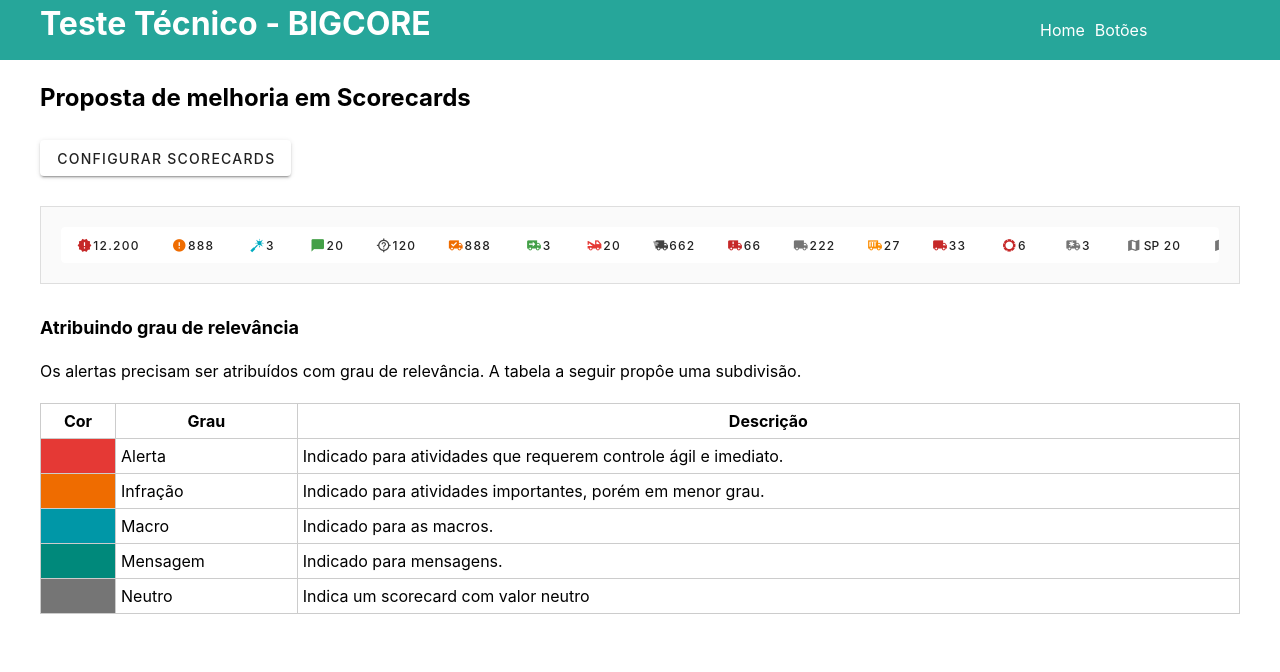
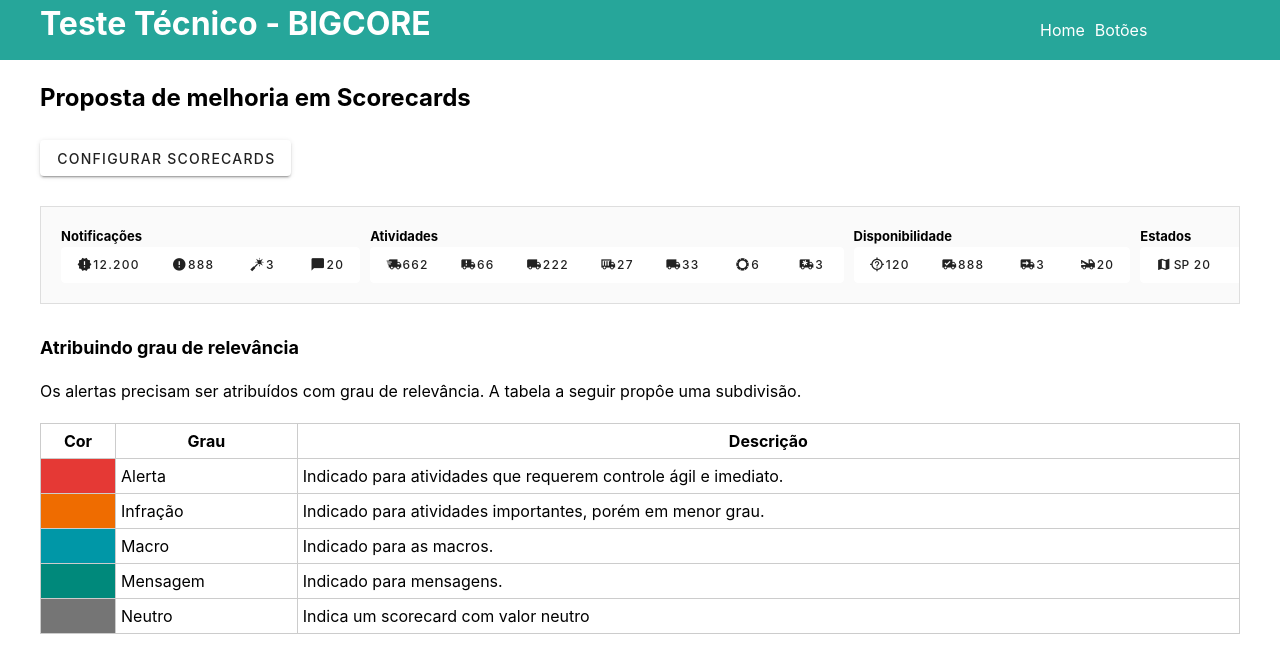
Before and after one commit to mateusavila/bigcore-test, a Vue app: page /botoes in a window 1280 px wide. Shown: the top 672 px of the page. Built offline with nearby package versions, Linux system fonts and the light colour scheme.

Commit message:
feat: update color

```diff
--- a/src/pages/buttons.vue
+++ b/src/pages/buttons.vue
@@ -8,6 +8,11 @@ import ModalConfigScorecards from '../components/ModalConfigScorecards.vue'
 import { useConfigScorecards } from '../composables/useConfigScorecards'
 
 const toggle = ref<number[]>([])
+const toggle1 = ref<number[]>([])
+const toggle2 = ref<number[]>([])
+const toggle3 = ref<number[]>([])
+const toggle4 = ref<number[]>([])
+const toggle5 = ref<number[]>([])
 
 const { alertToggle,
     alertActivity,
@@ -18,8 +23,7 @@ const { alertToggle,
     limitVisibility,
     amountScorecards } = useConfigScorecards()
 
-
-const items = ref<ListScorecard[]>([
+const alerts = ref<ListScorecard[]>([
   {
     id: 1,
     text: '12.200 alertas',
@@ -56,6 +60,9 @@ const items = ref<ListScorecard[]>([
     icon: 'mdi-message',
     category: 'alerts'
   },
+])
+
+const availability = ref<ListScorecard[]>([
   {
     id: 5,
     text: '120 desconhecido',
@@ -92,6 +99,9 @@ const items = ref<ListScorecard[]>([
     icon: 'mdi-tow-truck',
     category: 'availability'
   },
+])
+
+const activities = ref<ListScorecard[]>([
   {
     id: 9,
     text: '662 operação',
@@ -155,57 +165,10 @@ const items = ref<ListScorecard[]>([
     icon: 'mdi-truck-snowflake',
     category: 'activities'
   },
-  {
-    id: 16,
-    text: '20 SP',
-    color: 'grey-darken-1',
-    activeColor: 'grey-darken-2',
-    value: '20',
-    icon: 'mdi-map',
-    category: 'states',
-    helper: 'SP'
-  },
-  {
-    id: 17,
-    text: '19 RS',
-    color: 'grey-darken-1',
-    activeColor: 'grey-darken-2',
-    value: '19',
-    icon: 'mdi-map',
-    category: 'states',
-    helper: 'RS'
-  },
-  {
-    id: 18,
-    text: '15 SC',
-    color: 'grey-darken-1',
-    activeColor: 'grey-darken-2',
-    value: '15',
-    icon: 'mdi-map',
-    category: 'states',
-    helper: 'SC'
-  },
-  {
-    id: 19,
-    text: '10 PR',
-    color: 'grey-darken-1',
-    activeColor: 'grey-darken-2',
-    value: '10',
-    icon: 'mdi-map',
-    category: 'states',
-    helper: 'RS'
-  },
-  {
-    id: 20,
-    text: '5 MG',
-    color: 'grey-darken-1',
-    activeColor: 'grey-darken-2',
-    value: '5',
-    icon: 'mdi-map',
-    category: 'states',
-    helper: 'MG'
-  },
-  {
+])
+
+const cities = ref<ListScorecard[]>([
+{
     id: 21,
     text: '5 Rio de Janeiro',
     color: 'grey-darken-1',
@@ -257,60 +220,70 @@ const items = ref<ListScorecard[]>([
   }
 ])
 
-const toggleItems = computed(() => {
-  const list = items.value.filter((item) => {
-    if (item.category === 'alerts' && alertToggle.value) {
-      return item.value
-    }
-    if (item.category === 'activities' && alertActivity.value) {
-      return item.value
-    }
-    if (item.category === 'availability' && alertAvailability.value) {
-      return item.value
-    }
-    if (item.category === 'cities' && alertCity.value) {
-      return item.value
-    }
-    if (item.category === 'states' && alertState.value) {
-      return item.value
-    }
-  })
-  return list.slice(0, limitVisibility.value ? amountScorecards.value : list.length)
-})
+const states = ref<ListScorecard[]>([
+  {
+    id: 16,
+    text: '20 SP',
+    color: 'grey-darken-1',
+    activeColor: 'grey-darken-2',
+    value: '20',
+    icon: 'mdi-map',
+    category: 'states',
+    helper: 'SP'
+  },
+  {
+    id: 17,
+    text: '19 RS',
+    color: 'grey-darken-1',
+    activeColor: 'grey-darken-2',
+    value: '19',
+    icon: 'mdi-map',
+    category: 'states',
+    helper: 'RS'
+  },
+  {
+    id: 18,
+    text: '15 SC',
+    color: 'grey-darken-1',
+    activeColor: 'grey-darken-2',
+    value: '15',
+    icon: 'mdi-map',
+    category: 'states',
+    helper: 'SC'
+  },
+  {
+    id: 19,
+    text: '10 PR',
+    color: 'grey-darken-1',
+    activeColor: 'grey-darken-2',
+    value: '10',
+    icon: 'mdi-map',
+    category: 'states',
+    helper: 'RS'
+  },
+  {
+    id: 20,
+    text: '5 MG',
+    color: 'grey-darken-1',
+    activeColor: 'grey-darken-2',
+    value: '5',
+    icon: 'mdi-map',
+    category: 'states',
+    helper: 'MG'
+  }
+])
 
-const toggleItemsFull = computed(() => {
-  const list = items.value.filter((item) => {
-    if (item.category === 'alerts' && alertToggle.value) {
-      return item.value
-    }
-    if (item.category === 'activities' && alertActivity.value) {
-      return item.value
-    }
-    if (item.category === 'availability' && alertAvailability.value) {
-      return item.value
-    }
-    if (item.category === 'states' && alertState.value) {
-      return item.value
-    }
-    if (item.category === 'cities' && alertCity.value) {
-      return item.value
-    }
-  })
-  return list
-})
-
-const applyColors = (value: number, color: string) => toggle.value.includes(value) ? '#fff' : color
+const applyColors = (value: number, color: string, model: any) => {
+  const array = [model]
+  array.includes(value) ? '#fff' : color
+}
 
 const modal = ref<boolean>(false)
 const configScorecard = ref<boolean>(false)
 const openModal = () => modal.value = true
 const updateConfigScorecard = () => configScorecard.value = true
 
-watch(() => limitVisibility.value, (limit) => {
-  if (limit) {
-    amountScorecards.value = toggleItems.value.length
-  }
-})
+const toggleItemsFull = computed(() => [...alerts.value, ...activities.value, ...availability.value, ...states.value, ...cities.value])
 
 const showFirst3Letters = (city: string) => city.length > 3 ? city.substring(0, 3) : city
 
@@ -332,10 +305,11 @@ const filterData = (data: HandleFilterConfig) => {
     <CardTitle>Proposta de melhoria em Scorecards</CardTitle>
     <v-btn @click="updateConfigScorecard">Configurar Scorecards</v-btn>
     <div class="box">
-      <v-btn-toggle multiple density="compact" v-model="toggle">
-        <v-btn :active-color v-for="{id, text, icon, activeColor, color, value, helper}, key in toggleItems" :key :value="id">
+      <template v-if="limitVisibility">
+        <v-btn-toggle multiple density="compact" v-model="toggle">
+        <v-btn :active-color v-for="{id, text, icon, activeColor, color, value, helper}, key in alerts" :key :value="id">
           <v-tooltip :text activator="parent" location="top" />
-          <v-icon :icon :size="!hideNumbers ? 'small' : 'large'" :color="applyColors(id, color)" />
+          <v-icon :icon :size="!hideNumbers ? 'small' : 'large'" :color="applyColors(id, color, toggle)" />
           <span v-if="!hideNumbers" class="button-info"><span class="helper" v-if="helper">{{showFirst3Letters(helper)}}</span> {{ value }}</span>
         </v-btn>
         <v-btn :value="0" v-if="limitVisibility" @click="openModal">
@@ -343,6 +317,79 @@ const filterData = (data: HandleFilterConfig) => {
           <v-icon icon="mdi-plus-box" size="large" />
         </v-btn>
       </v-btn-toggle>
+      </template>
+      <template  v-if="!limitVisibility">
+        <div class="box-item">
+          <p>Notificações</p>
+          <v-btn-toggle multiple density="compact" v-model="toggle">
+            <v-btn :active-color v-for="{id, text, icon, activeColor, color, value, helper}, key in alerts" :key :value="id">
+              <v-tooltip :text activator="parent" location="top" />
+              <v-icon :icon :size="!hideNumbers ? 'small' : 'large'" :color="applyColors(id, color, toggle)" />
+              <span v-if="!hideNumbers" class="button-info"><span class="helper" v-if="helper">{{showFirst3Letters(helper)}}</span> {{ value }}</span>
+            </v-btn>
+            <v-btn :value="0" v-if="limitVisibility" @click="openModal">
+              <v-tooltip text="Clique para ver todos" activator="parent" location="top" />
+              <v-icon icon="mdi-plus-box" size="large" />
+            </v-btn>
+          </v-btn-toggle>
+        </div>
+        <div class="box-item">
+          <p>Atividades</p>
+          <v-btn-toggle multiple density="compact" v-model="toggle1">
+            <v-btn :active-color v-for="{id, text, icon, activeColor, color, value, helper}, key in activities" :key :value="id">
+              <v-tooltip :text activator="parent" location="top" />
+              <v-icon :icon :size="!hideNumbers ? 'small' : 'large'" :color="applyColors(id, color, toggle1)" />
+              <span v-if="!hideNumbers" class="button-info"><span class="helper" v-if="helper">{{showFirst3Letters(helper)}}</span> {{ value }}</span>
+            </v-btn>
+            <v-btn :value="0" v-if="limitVisibility" @click="openModal">
+              <v-tooltip text="Clique para ver todos" activator="parent" location="top" />
+              <v-icon icon="mdi-plus-box" size="large" />
+            </v-btn>
+          </v-btn-toggle>
+        </div>
+        <div class="box-item">
+          <p>Disponibilidade</p>
+          <v-btn-toggle multiple density="compact" v-model="toggle2">
+            <v-btn :active-color v-for="{id, text, icon, activeColor, color, value, helper}, key in availability" :key :value="id">
+              <v-tooltip :text activator="parent" location="top" />
+              <v-icon :icon :size="!hideNumbers ? 'small' : 'large'" :color="applyColors(id, color, toggle2)" />
+              <span v-if="!hideNumbers" class="button-info"><span class="helper" v-if="helper">{{showFirst3Letters(helper)}}</span> {{ value }}</span>
+            </v-btn>
+            <v-btn :value="0" v-if="limitVisibility" @click="openModal">
+              <v-tooltip text="Clique para ver todos" activator="parent" location="top" />
+              <v-icon icon="mdi-plus-box" size="large" />
+            </v-btn>
+          </v-btn-toggle>
+        </div>
+        <div class="box-item">
+          <p>Estados</p>
+          <v-btn-toggle multiple density="compact" v-model="toggle5">
+            <v-btn :active-color v-for="{id, text, icon, activeColor, color, value, helper}, key in states" :key :value="id">
+              <v-tooltip :text activator="parent" location="top" />
+              <v-icon :icon :size="!hideNumbers ? 'small' : 'large'" :color="applyColors(id, color, toggle5)" />
+              <span v-if="!hideNumbers" class="button-info"><span class="helper" v-if="helper">{{showFirst3Letters(helper)}}</span> {{ value }}</span>
+            </v-btn>
+            <v-btn :value="0" v-if="limitVisibility" @click="openModal">
+              <v-tooltip text="Clique para ver todos" activator="parent" location="top" />
+              <v-icon icon="mdi-plus-box" size="large" />
+            </v-btn>
+          </v-btn-toggle>
+        </div>
+        <div class="box-item">
+          <p>Cidades</p>
+          <v-btn-toggle multiple density="compact" v-model="toggle4">
+            <v-btn :active-color v-for="{id, text, icon, activeColor, color, value, helper}, key in cities" :key :value="id">
+              <v-tooltip :text activator="parent" location="top" />
+              <v-icon :icon :size="!hideNumbers ? 'small' : 'large'" :color="applyColors(id, color, toggle4)" />
+              <span v-if="!hideNumbers" class="button-info"><span class="helper" v-if="helper">{{showFirst3Letters(helper)}}</span> {{ value }}</span>
+            </v-btn>
+            <v-btn :value="0" v-if="limitVisibility" @click="openModal">
+              <v-tooltip text="Clique para ver todos" activator="parent" location="top" />
+              <v-icon icon="mdi-plus-box" size="large" />
+            </v-btn>
+          </v-btn-toggle>
+        </div>
+    </template>
     </div>
     <CardSubTitle>Atribuindo grau de relevância</CardSubTitle>
     <p>Os alertas precisam ser atribuídos com grau de relevância. A tabela a seguir propôe uma subdivisão.</p>
@@ -393,14 +440,26 @@ const filterData = (data: HandleFilterConfig) => {
   margin: 30px 0;
   width: 100%;
   background: #fafafa;
+  display: flex;
+  gap: 10px;
+  flex-wrap: nowrap;
+  flex-wrap: nowrap; /* Garante que os filhos fiquem em uma linha */
   padding: 20px;
+  overflow-x: auto; /* Adiciona o scroll horizontal */
+  overflow-y: hidden; /* Remove o scroll vertical */
   border: 1px solid #dedede;
+
+  /* Tornando o scrollbar invisível */
+  scrollbar-width: none; /* Firefox */
   .v-btn-group {
     overflow: auto;
     scrollbar-width: none;
   }
   .v-btn-group::-webkit-scrollbar {
     display: none;
+  }
+  &::-webkit-scrollbar {
+    display: none; /* Chrome, Safari e Edge */
   }
 }
 .helper {
@@ -422,4 +481,10 @@ const filterData = (data: HandleFilterConfig) => {
     border: 1px solid #ccc;
   }
 }
+.box-item {
+  p {
+    font-size: 13px;
+    font-weight: bold;
+  }
+}
 </style>
```
Also changed, not shown: package.json (+7 -7 lines), 1 other file (tests, documents, lock files or other folders).
